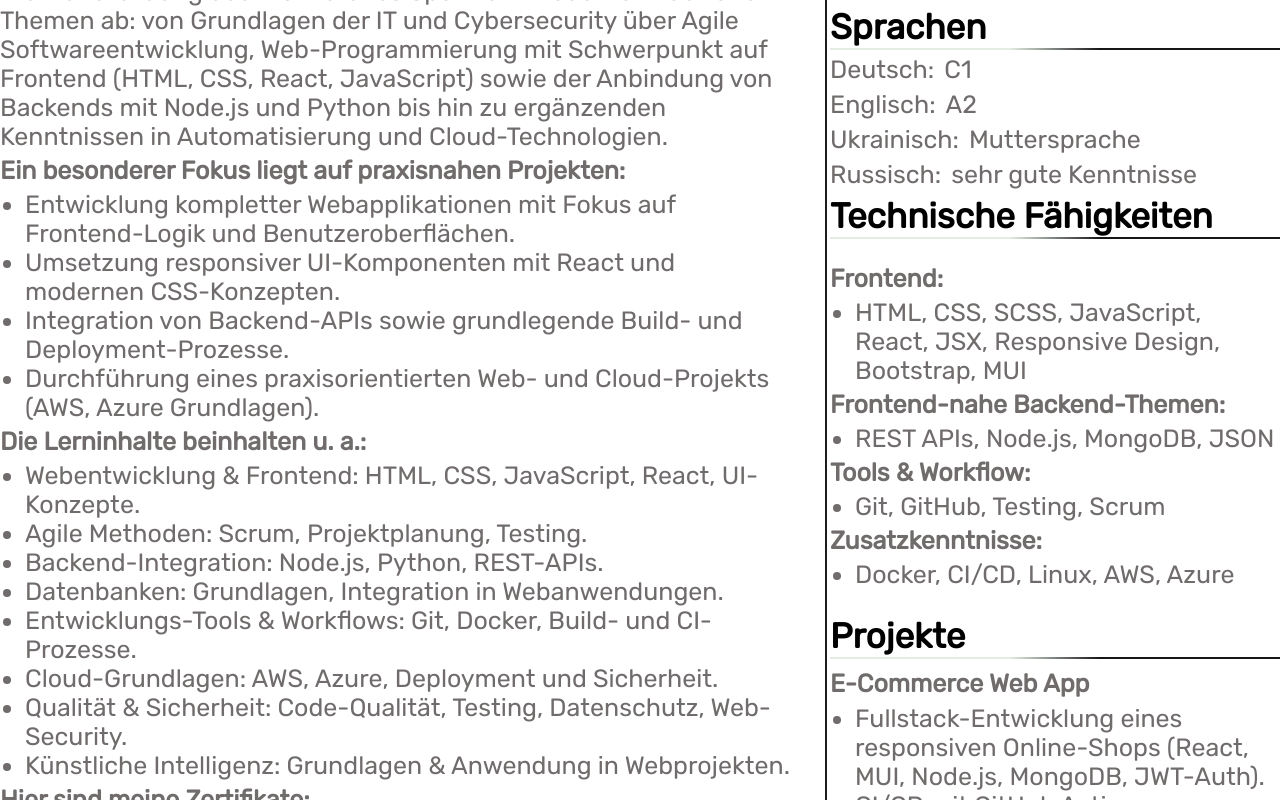
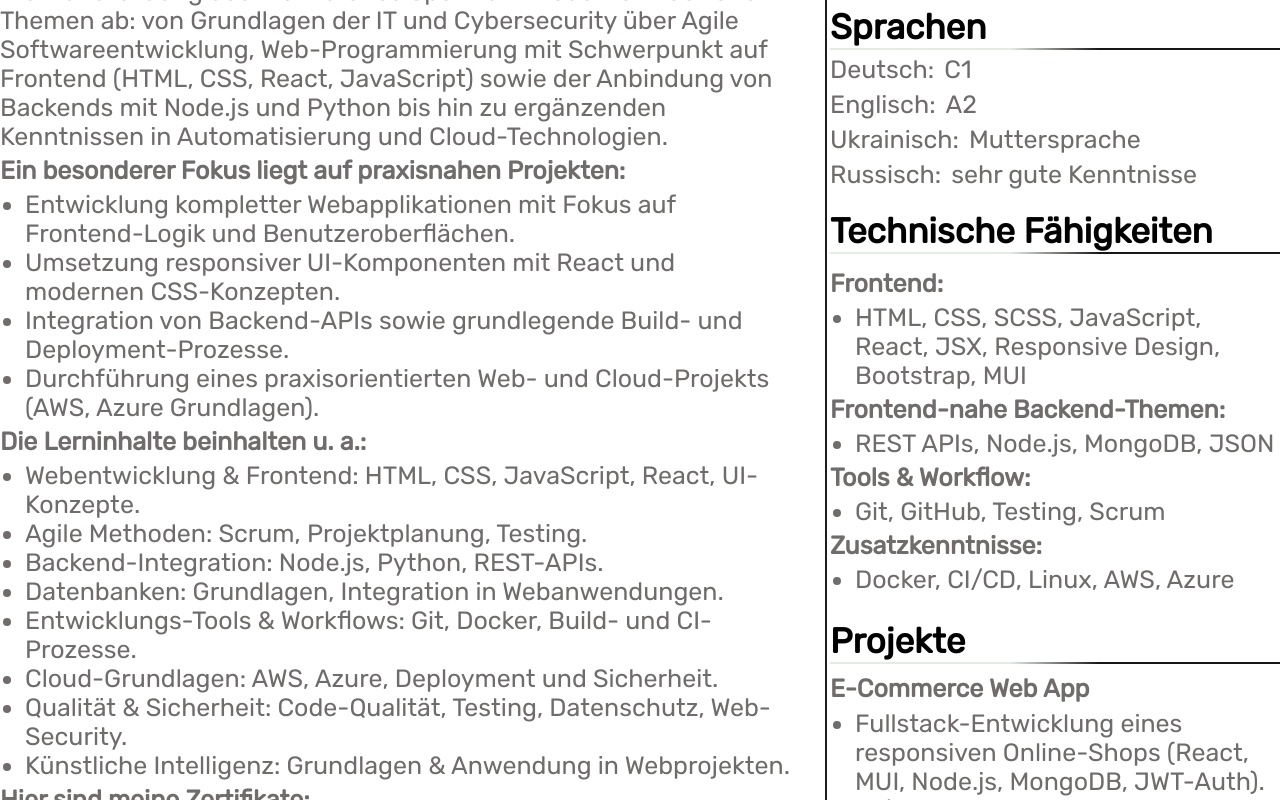
Before and after one commit to serhiiyeromin-it/lebenslauf, a plain HTML site: page index.html in a window 1280 px wide. Shown: the part 697-1497 px from the top of the page. Drawn offline with Linux system fonts and the light colour scheme.

Commit message:
Adjust margins and padding in style.css

```diff
--- a/css/style.css
+++ b/css/style.css
@@ -225,7 +225,7 @@ h3 .qual {
     width: 450px;
 }
 .skills-box {
-    margin-top: 5px;
+    margin-top: 20px;
 }
 .skills-item {
     font-size: 25px;
@@ -239,7 +239,7 @@ h3 .qual {
     margin-left: 25px;
 }
 .item-box {
-    padding: 20px 0px 6px 0px;
+    padding: 10px 0px 6px 0px;
 }
 .personal-qualities__border {
     height: 2px;
```
